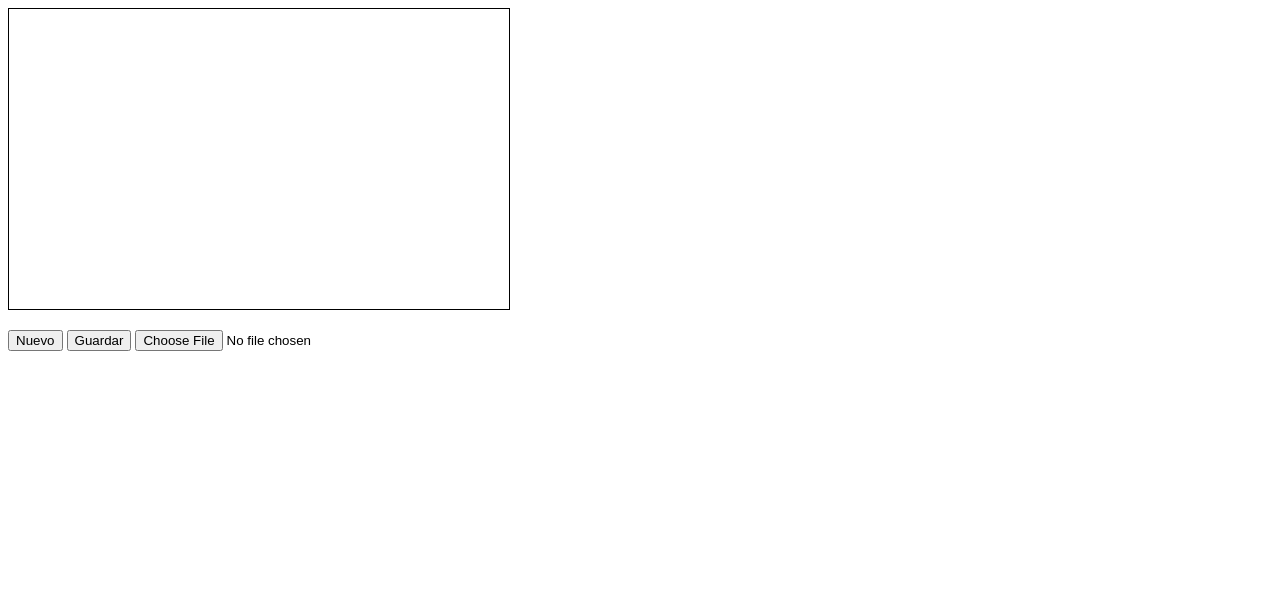
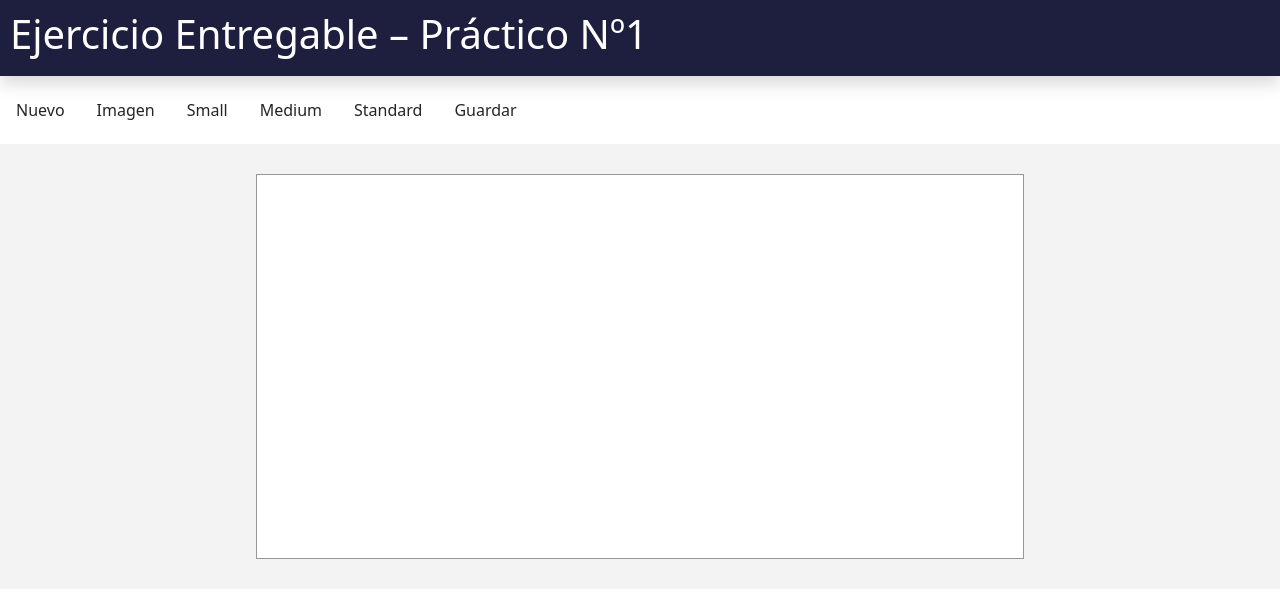
Before and after one commit to FrankZappato/Interfaces, a plain HTML site: page index.html in a window 1280 px wide. Drawn offline with nearby package versions, Linux system fonts and the light colour scheme.

Commit message:
add styles

```diff
--- a/app.js
+++ b/app.js
@@ -82,3 +82,19 @@ document.querySelector('#btn-new').addEventListener("click", function(e) {
     var context = canvas.getContext('2d');
     context.clearRect(0, 0, canvas.width, canvas.height);
 })
+
+//OPCIONAL
+document.querySelector("#btn-small").addEventListener("click", function(e){
+    var canvas = document.querySelector('#canvas');
+    canvas.style.width = "30%";
+})
+
+document.querySelector("#btn-medium").addEventListener("click", function(e){
+    var canvas = document.querySelector('#canvas');
+    canvas.style.width = "60%";
+})
+document.querySelector("#btn-standard").addEventListener("click", function(){
+    var canvas = document.querySelector('#canvas');
+    canvas.style.width = "100%";
+    canvas.style.margin = "0 0"
+})
--- a/index.html
+++ b/index.html
@@ -4,16 +4,44 @@
     <meta charset="UTF-8">
     <meta http-equiv="X-UA-Compatible" content="IE=edge">
     <meta name="viewport" content="width=device-width, initial-scale=1.0">
+    <link rel="stylesheet" href="style.css">
+    <link rel="stylesheet" href="https://cdn.jsdelivr.net/npm/bootstrap@5.1.0/dist/css/bootstrap.min.css">
     <title>Document</title>
 </head>
-<body>
-    <canvas id="canvas" width="500" height="300" style="border: 1px solid black;">
-        <img id="target" width="500" height="300">
-    </canvas>
-    <p id="error"></p>
-    <button id="btn-new">Nuevo</button>
-    <button id="btn-save">Guardar</button>
-    <input type="file" id="select_image" name="image" onchange="putImage()"></input>
+<div>
+    <header>
+        <div class="title shadow">
+            <h1 >Ejercicio Entregable – Práctico Nº1</h1>
+        </div>
+        <nav class="d-flex align-items-center nav">
+            <button class="btn" id="btn-new">Nuevo</button>
+            <label for="select_image" class="btn">Imagen</label>
+            <input
+                class="btn"
+                type="file"
+                id="select_image"
+                name="image"
+                onchange="putImage()"
+                style="display: none;"/>
+            <button class="btn" id="btn-small">Small</button>
+            <button class="btn" id="btn-medium">Medium</button>
+            <button class="btn" id="btn-standard">Standard</button>
+            <button class="btn" id="btn-save">Guardar</button>
+            <p id="error"></p>
+        </nav>
+    </header>
+    <body>
+        <main
+            class="main"
+            style="background-color: rgb(243, 243, 243);"
+            >
+            <canvas
+                id="canvas"
+                class="canvas">
+                <img id="target" >
+            </canvas>
+        </main>
+    </body>
     <script src="app.js"></script>
-</body>
+</div>
 </html>
--- /dev/null
+++ b/style.css
@@ -0,0 +1,33 @@
+.title{
+    background-color: rgb(30, 30, 63);
+    color: white;
+    padding: 10px;
+}
+
+nav{
+    padding: 15px 0;
+}
+
+.btn{
+    align-self: center;
+    padding: 5px;
+    margin: 0 3px;
+}
+
+.btn:hover{
+    background-color: rgb(236, 236, 236);
+}
+
+.main{
+    display: flex;
+    justify-content: center;
+    overflow-y: auto;
+}
+
+.canvas{
+    border: 1px solid rgb(151, 151, 151);
+    margin: 30px 0;
+    width: 60%;
+    height: auto;
+    background-color: white;
+}
```
